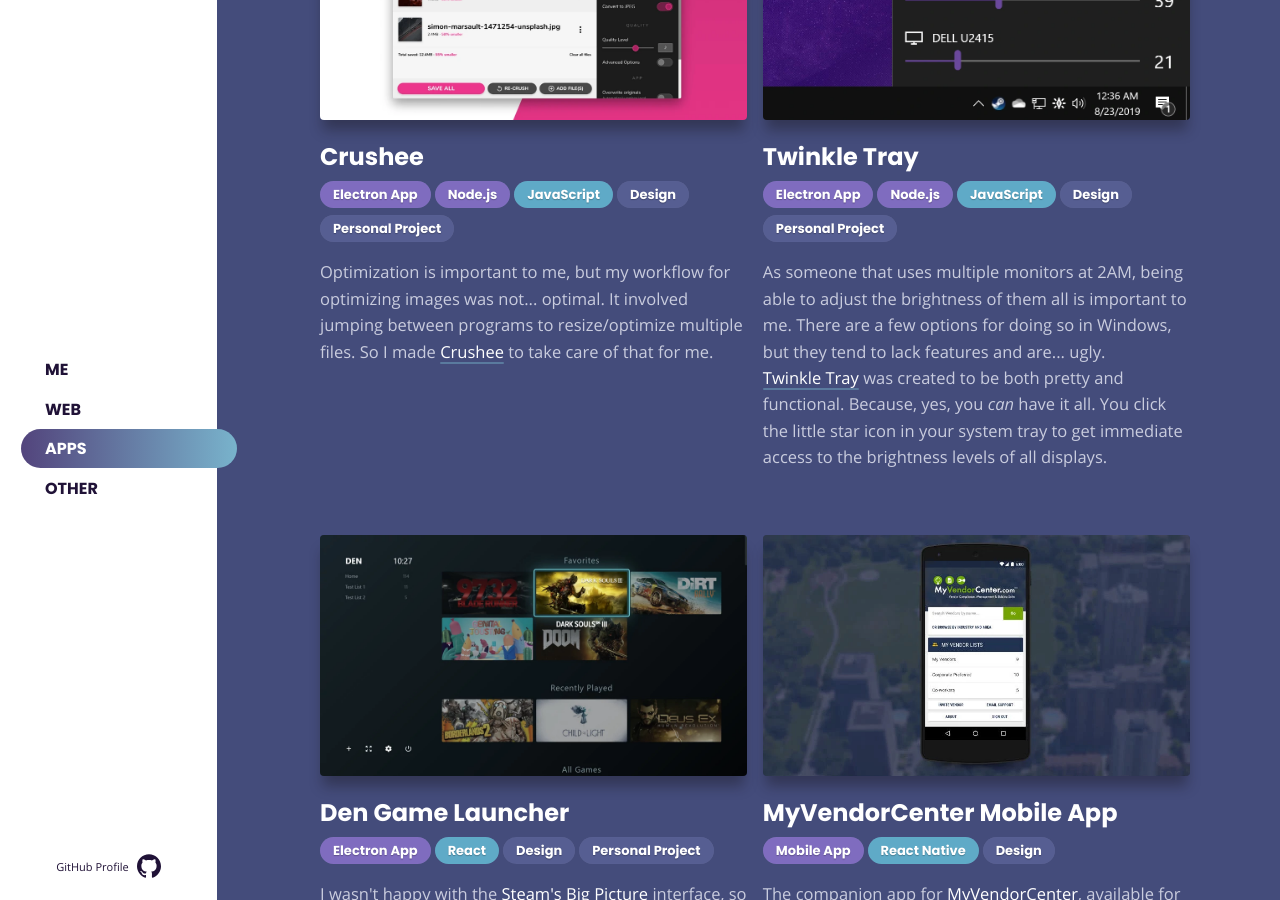
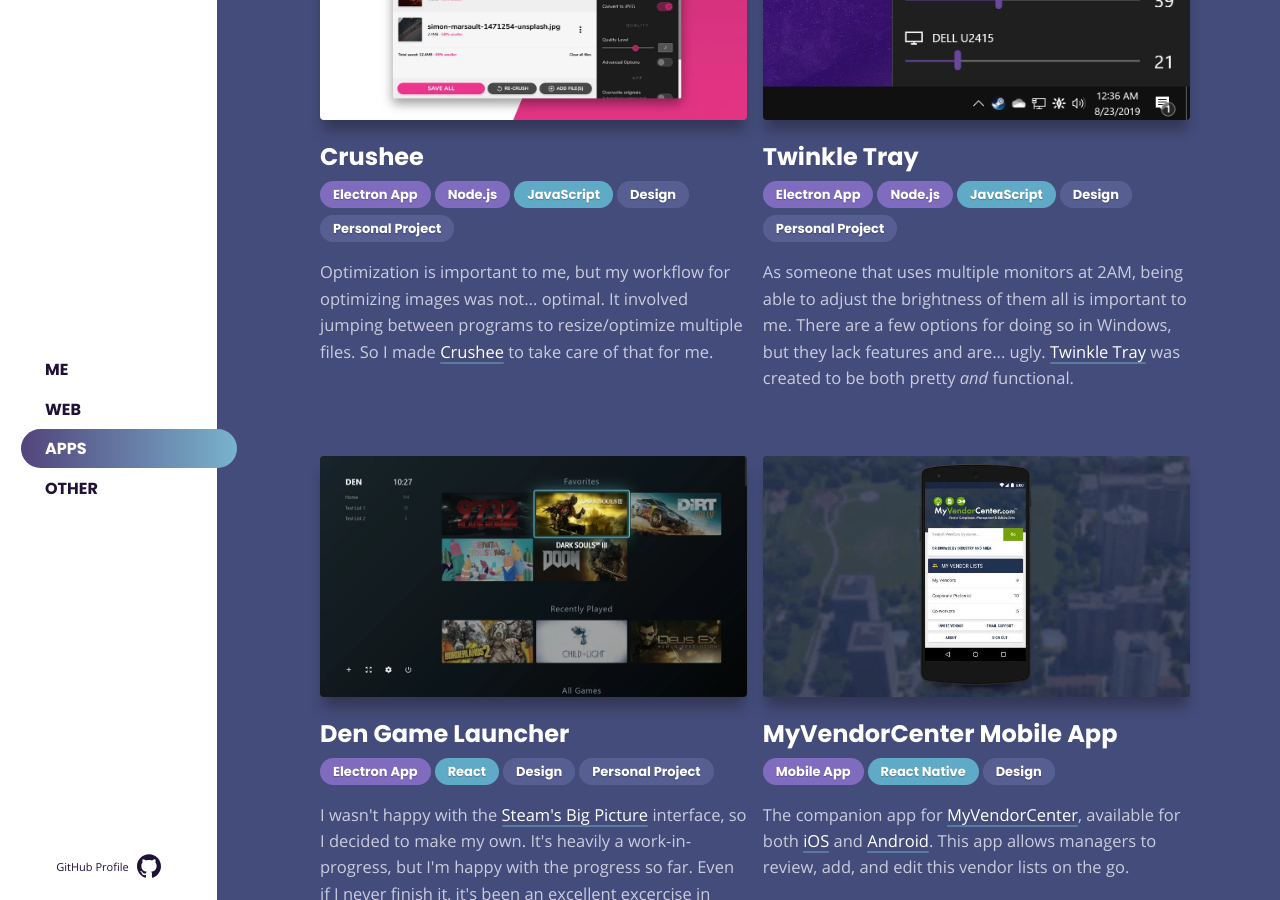
Before and after one commit to xanderfrangos/xanderfrangos.github.io, a Jekyll site: the page built from index.html, in a window 1280 px wide and 900 px high, scrolled down 3150 px. Built offline with Jekyll 4.4.1, drawn with Linux system fonts in a browser that asks for light colours.

Commit message:
Cut down Twinkle Tray description

```diff
--- a/index.html
+++ b/index.html
@@ -247,7 +247,7 @@ layout: compress
                                     <span>Design</span>
                                     <span>Personal Project</span>
                                 </div>
-                                <p>As someone that uses multiple monitors at 2AM, being able to adjust the brightness of them all is important to me. There are a few options for doing so in Windows, but they tend to lack features and are... ugly. <a href="https://twinkletray.com">Twinkle Tray</a> was created to be both pretty and functional. Because, yes, you <em>can</em> have it all. You click the little star icon in your system tray to get immediate access to the brightness levels of all displays.</p>
+                                <p>As someone that uses multiple monitors at 2AM, being able to adjust the brightness of them all is important to me. There are a few options for doing so in Windows, but they lack features and are... ugly. <a href="https://twinkletray.com">Twinkle Tray</a> was created to be both pretty <em>and</em> functional.</p>
                             </div>
                         </div>
                         <div class="portfolio-item">
```
